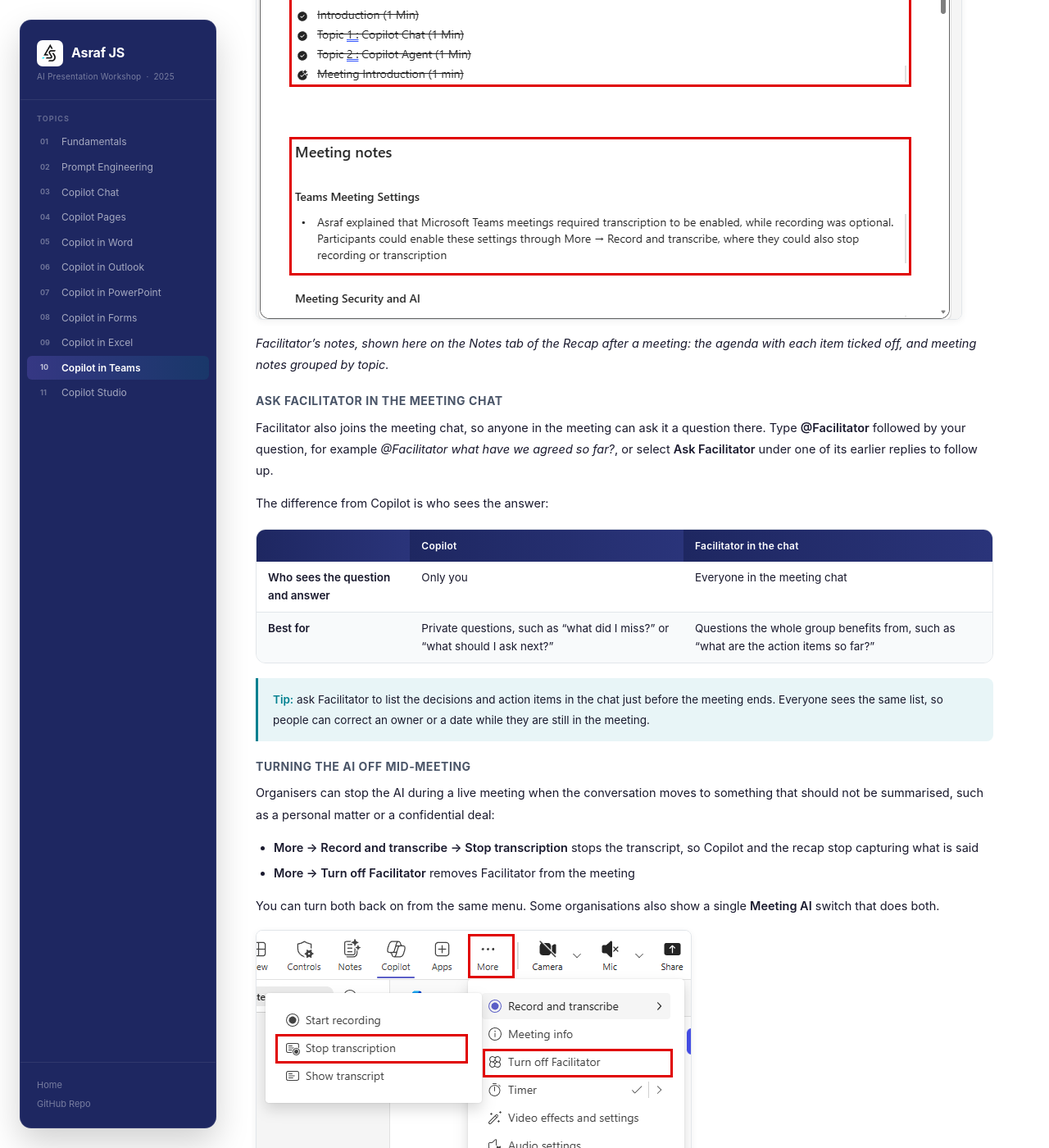
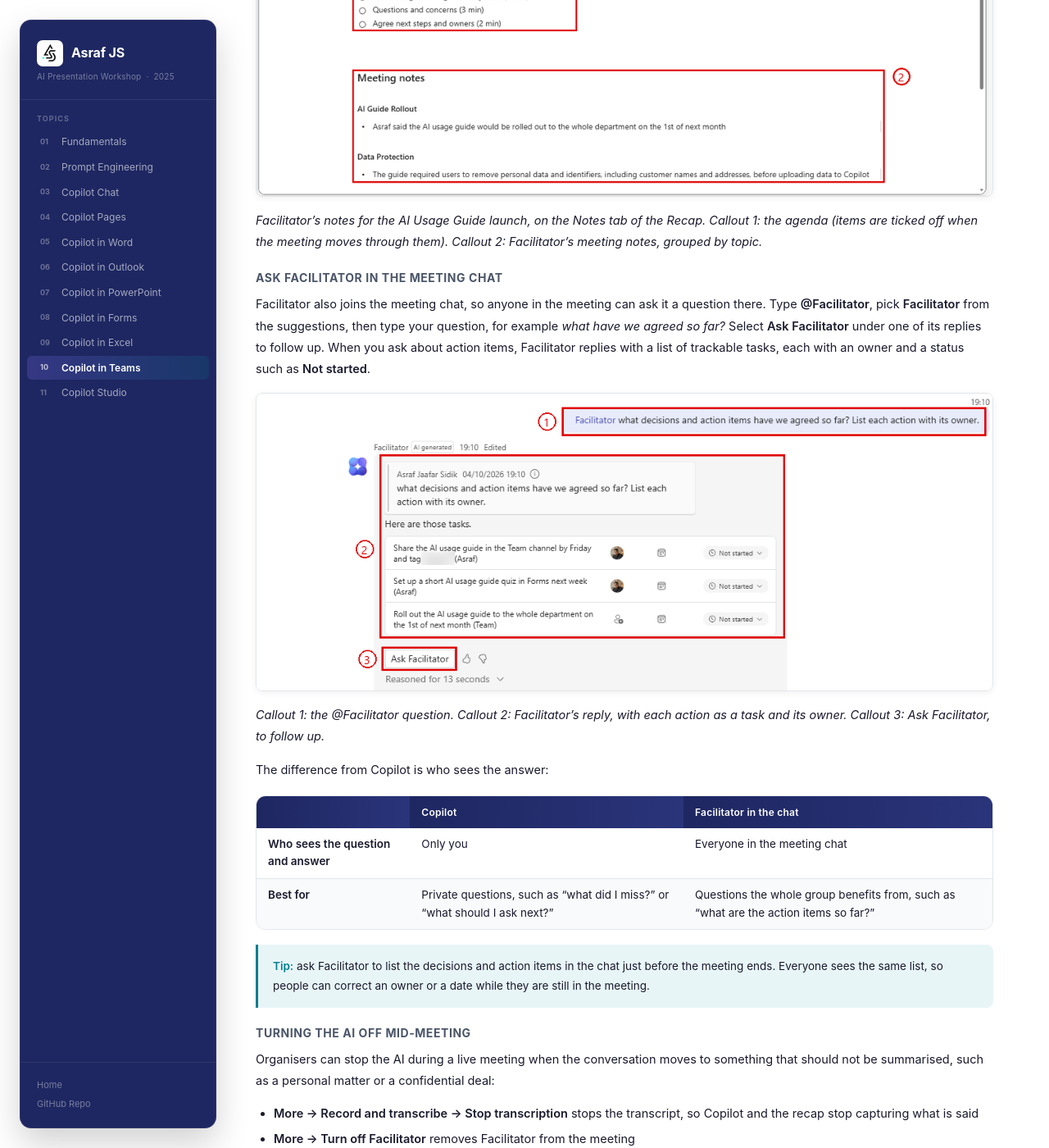
Before and after one commit to Asraf-JS/M365-Copilot-Workshop, a Jekyll site: the page built from 10-copilot-teams/README.md, in a window 1280 px wide and 1400 px high, scrolled down 4497 px. Shown: the whole window at 82% size. Built offline with Jekyll 4.4.1, drawn with Linux system fonts in a browser that asks for light colours; our own code applies the rules of GitHub Pages for plain Markdown files; some of the changed text lies outside the part shown.

Commit message:
Update Outlook and Teams Copilot guides
Refresh the Outlook and Teams Copilot workshop content with updated UI steps, new screenshots, and prompt wording. This clarifies mailbox scope, inbox rule confirmation, prioritization, meeting scheduling, Facilitator usage, recap, and Copilot chat behavior so the labs match current product flows.

```diff
--- a/10-copilot-teams/README.md
+++ b/10-copilot-teams/README.md
@@ -40,7 +40,7 @@ Facilitator works best when the meeting has an agenda. It looks for one in the m
 1. In Teams, select **Calendar**, then **New** (top right).
 2. Give it a title, for example *AI Usage Guide launch*, and invite your team (or your partner).
 3. Turn on the **Teams meeting** toggle. A line appears next to it saying whether Facilitator is on, with a **Turn on** link, and an **Options** button appears on the right.
-4. Scroll to the bottom of the invitation and select **Add an agenda**. A Loop component appears with an **Agenda** list. Type your agenda items into it, one per line. Part 1 of the prompts shows how to get Copilot to write them for you (the **Draft an agenda for me** button above the description can also do this).
+4. Scroll to the bottom of the invitation and select **Add an agenda** (if the meeting starts straight away, the link may say **Add meeting notes** instead; it adds the same Loop component). A Loop component appears with an **Agenda** list. Type your agenda items into it, one per line. Part 1 of the prompts shows how to get Copilot to write them for you (the **Draft an agenda for me** button above the description can also do this).
 
 ![The new meeting form with an agenda](./images/new-meeting-agenda.png)
 
@@ -87,13 +87,15 @@ If Facilitator is on, it joins the meeting as a participant and works for everyo
 
 ![Facilitator's notes](./images/facilitator-notes.png)
 
-*Facilitator's notes, shown here on the Notes tab of the Recap after a meeting: the agenda with each item ticked off, and meeting notes grouped by topic.*
+*Facilitator's notes for the AI Usage Guide launch, on the Notes tab of the Recap. Callout 1: the agenda (items are ticked off when the meeting moves through them). Callout 2: Facilitator's meeting notes, grouped by topic.*
 
 ### Ask Facilitator in the meeting chat
 
-Facilitator also joins the meeting chat, so anyone in the meeting can ask it a question there. Type **@Facilitator** followed by your question, for example *@Facilitator what have we agreed so far?*, or select **Ask Facilitator** under one of its earlier replies to follow up.
+Facilitator also joins the meeting chat, so anyone in the meeting can ask it a question there. Type **@Facilitator**, pick **Facilitator** from the suggestions, then type your question, for example *what have we agreed so far?* Select **Ask Facilitator** under one of its replies to follow up. When you ask about action items, Facilitator replies with a list of trackable tasks, each with an owner and a status such as **Not started**.
 
-<!-- SCREENSHOT: images/ask-facilitator.png | The meeting chat with an @Facilitator question and Facilitator's reply listing decisions and action items, with Ask Facilitator highlighted -->
+![Ask Facilitator in the meeting chat](./images/ask-facilitator.png)
+
+*Callout 1: the @Facilitator question. Callout 2: Facilitator's reply, with each action as a task and its owner. Callout 3: Ask Facilitator, to follow up.*
 
 The difference from Copilot is who sees the answer:
 
@@ -129,11 +131,11 @@ When the meeting ends, open the meeting chat and select **Recap** at the top. Yo
 - **Notes**: Facilitator's Loop notes, if Facilitator was on
 - **Custom summary**, **Mentions** and **Transcript** tabs
 - **Copilot** (top right): keep asking questions about the meeting (if Copilot ran during and after the meeting)
-- **Video recap** and **Audio recap**: a short summary you can watch or listen to, useful for anyone who missed the meeting
+- **Audio recap** (and **Video recap** if the meeting was recorded): a short summary you can listen to or watch, useful for anyone who missed the meeting
 
 ![The Recap tab in the meeting chat](./images/meeting-recap.png)
 
-*The Recap tab, with Video recap and Audio recap, the AI summary tab, Meeting notes, and Follow-up tasks highlighted.*
+*The Recap of the AI Usage Guide launch, with Audio recap, the AI summary tab, Meeting notes, and Follow-up tasks with their owners highlighted. This meeting was not recorded, so there is no Video recap.*
 
 > **Good habit:** read the action items before you share them. Copilot is good at spotting who agreed to something, but it can attach an action to the wrong person if two people spoke at once.
 
@@ -149,7 +151,7 @@ Copilot also works in ordinary Teams chats and channels, not just meetings.
 
 ![Copilot in a Teams chat](./images/copilot-in-chat.png)
 
-*The Copilot icon at the top right of a chat opens Copilot in a side pane, here summarising the highlights of a meeting chat.*
+*The Copilot icon at the top right of the meeting chat opens Copilot in a side pane, here answering "What were the main questions about the AI Usage Guide?" from the meeting transcript.*
 
 By default Copilot looks at the last 30 days of the conversation. You can ask for a shorter or longer window, such as *the last 7 days*.
 
```
Also changed, not shown: 06-copilot-outlook/README.md (+21 -13 lines), 06-copilot-outlook/prompts.md (+2 -2 lines), 10-copilot-teams/prompts.md (+1 -1 lines), 06-copilot-outlook/images/copilot-pane-scope.png (added), 06-copilot-outlook/images/copilot-rule-confirm.png (added), 06-copilot-outlook/images/prioritize-my-inbox.png (added), 06-copilot-outlook/images/schedule-with-copilot.png (added), 10-copilot-teams/images/ask-facilitator.png (added), 10-copilot-teams/images/copilot-in-chat.png, 10-copilot-teams/images/facilitator-notes.png, 10-copilot-teams/images/meeting-recap.png, 1 other file.
